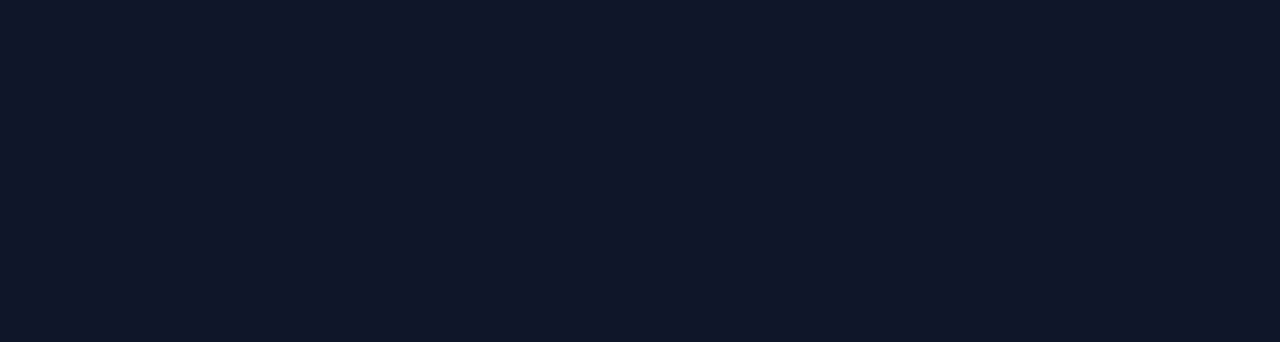
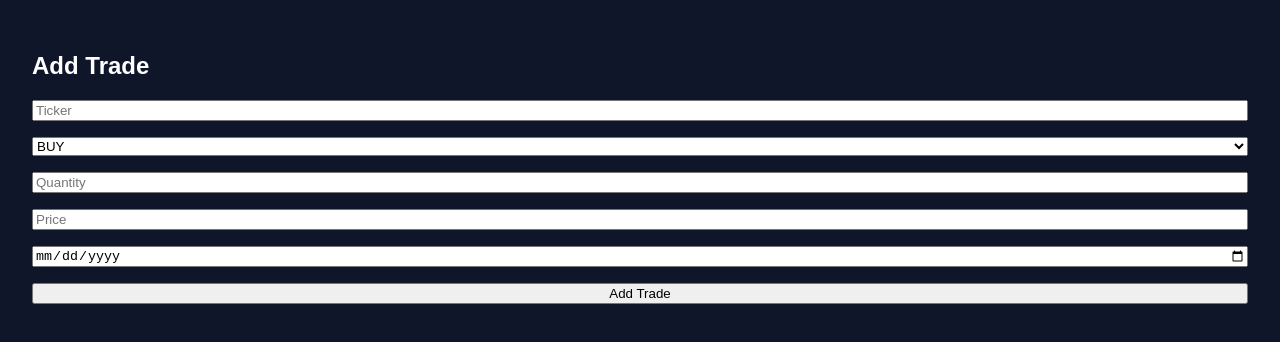
Before and after one commit to hongwee11/tradehive, a React (Create React App) app in the folder dashboard-react/: page /trade in a window 1280 px wide. Before the commit this address had no page. Shown: the top 342 px of the page. Built offline with nearby package versions, Linux system fonts and the light colour scheme; no server answers.

Commit message:
add trade button to sidebar

```diff
--- a/dashboard-react/src/App.jsx
+++ b/dashboard-react/src/App.jsx
@@ -1,6 +1,7 @@
 import React from 'react';
 import LoginPage from './loginpage/LoginPage';
 import Dashboard from './dashboard/dashboard';
+import TradeForm from './dashboard/components/TradeForm';
 import { BrowserRouter as Router, Route, Routes } from 'react-router-dom';
 
 
@@ -10,6 +11,7 @@ function App() {
       <Routes>
         <Route path="/" element={<LoginPage />} />
         <Route path="/dashboard" element={<Dashboard />} />
+        <Route path="/trade" element={<TradeForm />} />
       </Routes>
     </Router>
   );
--- /dev/null
+++ b/dashboard-react/src/dashboard/components/TradeForm.jsx
@@ -0,0 +1,102 @@
+// React state and lifecycle functions
+import { useState, useEffect } from "react";
+
+// Firestore and Firebase Auth
+import { collection, addDoc, Timestamp } from "firebase/firestore";
+import { db, auth } from "../../firebase"; // your configured Firebase instance
+
+// The TradeForm component lets a user input a trade and store it in Firestore
+const TradeForm = () => {
+  // Local state for form inputs
+  const [ticker, setTicker] = useState(""); // stock symbol (e.g., AAPL)
+  const [action, setAction] = useState("BUY"); // BUY or SELL
+  const [quantity, setQuantity] = useState(""); // number of shares
+  const [price, setPrice] = useState(""); // price per share
+  const [date, setDate] = useState(""); // trade date
+  const [user, setUser] = useState(null); // current Firebase user
+
+  // This runs once when the component loads, to detect if a user is logged in
+  useEffect(() => {
+    const unsubscribe = auth.onAuthStateChanged((u) => {
+      if (u) setUser(u); // set user if logged in
+    });
+    return () => unsubscribe(); // clean up listener on unmount
+  }, []);
+
+  // This function handles form submission
+  const handleSubmit = async (e) => {
+    e.preventDefault(); // prevent the page from reloading on submit
+
+    // If not logged in, don't allow submission
+    if (!user) return alert("You must be logged in to add a trade.");
+
+    // Add the trade to the "trades" collection in Firestore
+    await addDoc(collection(db, "trades"), {
+      ticker: ticker.toUpperCase(),       // ensure uppercase (e.g., AAPL)
+      action,                             // "BUY" or "SELL"
+      quantity: Number(quantity),         // convert string to number
+      price: Number(price),               // convert string to number
+      date: Timestamp.fromDate(new Date(date)), // convert input date to Firestore Timestamp
+      userId: user.uid                    // associate the trade with the logged-in user
+    });
+
+    // Show confirmation and reset the form
+    alert("Trade added!");
+    setTicker(""); setAction("BUY"); setQuantity(""); setPrice(""); setDate("");
+  };
+
+  // The JSX returned is the UI of the form
+  return (
+    <div style={{ padding: "2rem", color: "white" }}>
+      <h2>Add Trade</h2>
+
+      {/* Trade Input Form */}
+      <form onSubmit={handleSubmit} style={{ display: "flex", flexDirection: "column", gap: "1rem" }}>
+        {/* Ticker Field */}
+        <input
+          value={ticker}
+          onChange={(e) => setTicker(e.target.value)}
+          placeholder="Ticker"
+          required
+        />
+
+        {/* Action Dropdown */}
+        <select value={action} onChange={(e) => setAction(e.target.value)}>
+          <option value="BUY">BUY</option>
+          <option value="SELL">SELL</option>
+        </select>
+
+        {/* Quantity Input */}
+        <input
+          type="number"
+          value={quantity}
+          onChange={(e) => setQuantity(e.target.value)}
+          placeholder="Quantity"
+          required
+        />
+
+        {/* Price Input */}
+        <input
+          type="number"
+          value={price}
+          onChange={(e) => setPrice(e.target.value)}
+          placeholder="Price"
+          required
+        />
+
+        {/* Date Picker */}
+        <input
+          type="date"
+          value={date}
+          onChange={(e) => setDate(e.target.value)}
+          required
+        />
+
+        {/* Submit Button */}
+        <button type="submit">Add Trade</button>
+      </form>
+    </div>
+  );
+};
+
+export default TradeForm;
--- a/dashboard-react/src/dashboard/components/sidebar.jsx
+++ b/dashboard-react/src/dashboard/components/sidebar.jsx
@@ -19,6 +19,7 @@ function Sidebar() {
       </div>
       <ul className="sidebar-nav">
         <li><Link to="#home">Home</Link></li>
+        <li><Link to="/trade">Add Trade</Link></li>
         <li><Link to="#profile">Profile</Link></li>
         <li><Link to="#settings">Settings</Link></li>
         <button onClick={handleLogout} className="logout-button">Logout</button>
```
